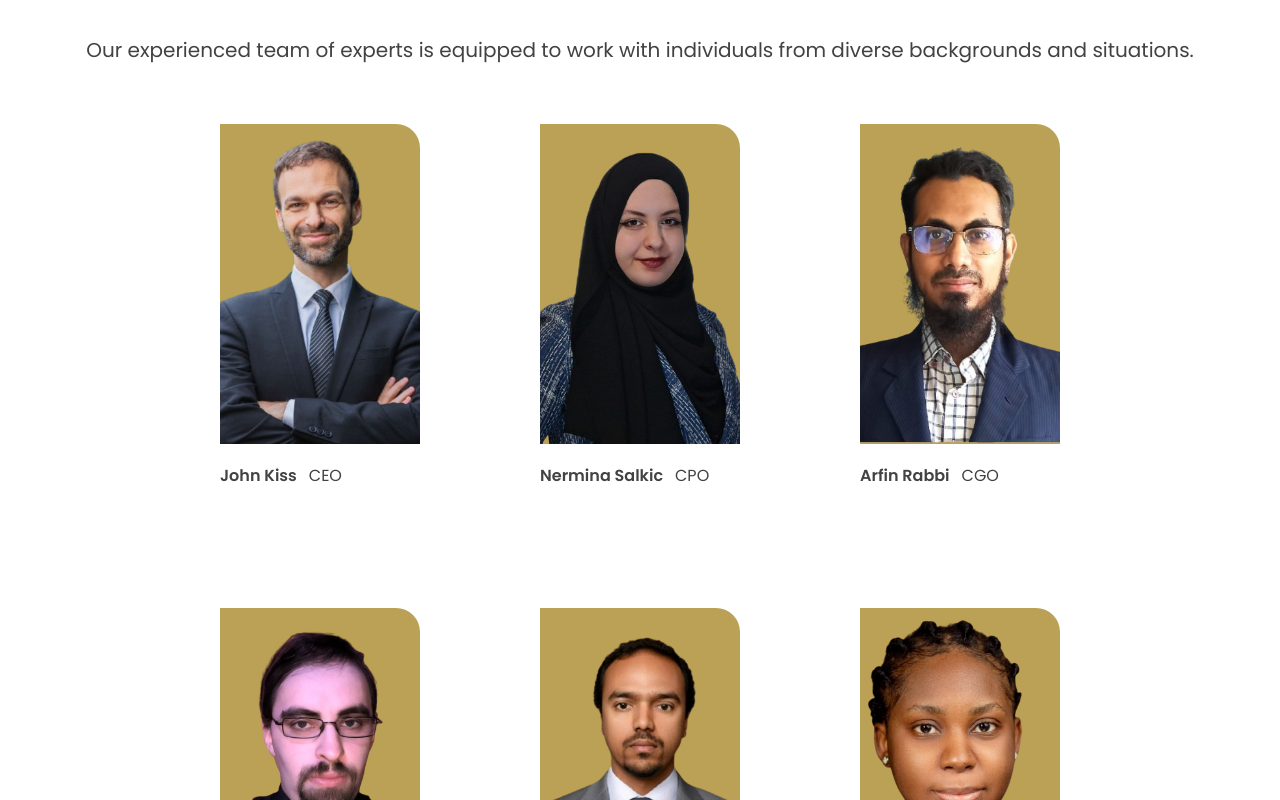
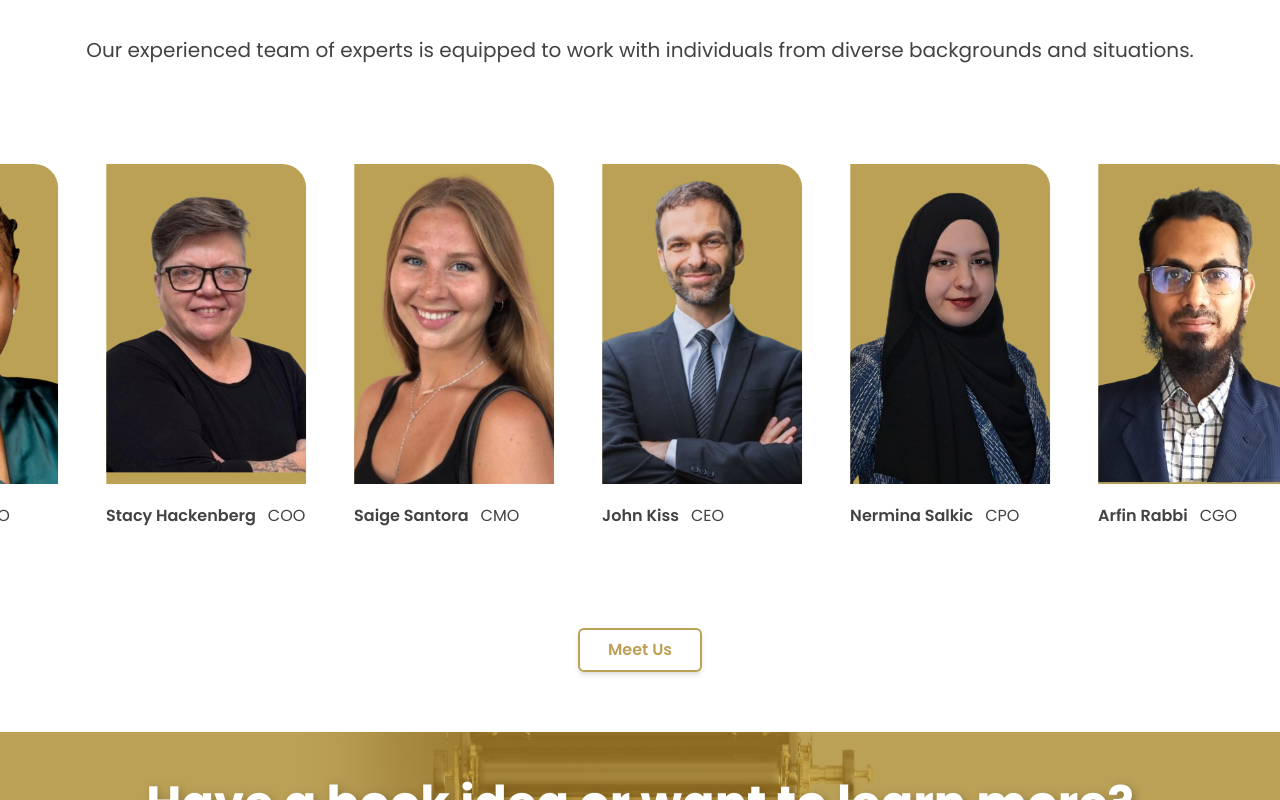
Before and after one commit to YourBookTeam/YBT_Website, a React (Vite) app: page / in a window 1280 px wide. Shown: the part 2960-3760 px from the top of the page. Built offline with nearby package versions, Linux system fonts and the light colour scheme; a web font is replaced by a local one.

Commit message:
I imported the new team carousel and replaced the TeamMemberPreview component with the TeamCarousel component.

```diff
--- a/src/components/home-page/TeamPreview.jsx
+++ b/src/components/home-page/TeamPreview.jsx
@@ -1,6 +1,6 @@
 import TeamMemberPreview from "./TeamMemberPreview";
+import TeamCarousel from "./TeamCarousel";
 import TitleBanner from "../TitleBanner";
-import { Link } from "react-router-dom";
 import Button from "../Button";
 
 function TeamPreview({ team }) {
@@ -19,10 +19,9 @@ function TeamPreview({ team }) {
         <div className="flex flex-wrap gap-10 md:gap-30 px-0 sm:px-15 justify-center">
           {team.length == 0 ? (
               <div className="text-gray text-xl">No Team Members To Show At The Moment</div>
-          ) :
-          team.map((person) => (
-            <TeamMemberPreview key={person.id} person={person}/>
-          ))}
+          ) :(
+              <TeamCarousel team={team} />
+              )}
         </div>
         <Button gold wide to="/about#meet-us" onClick={scrollToTop}>Meet Us</Button>
       </div>
```
